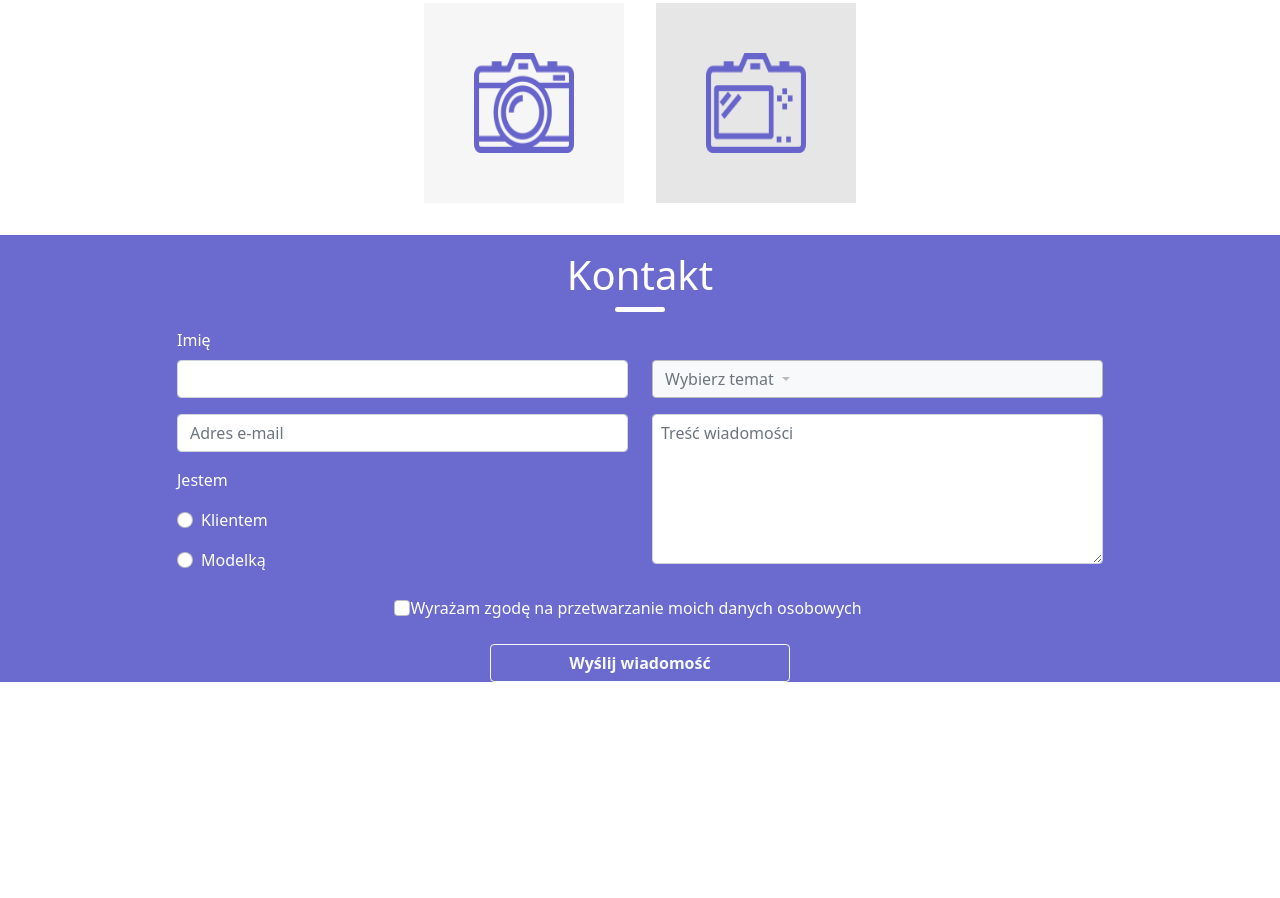
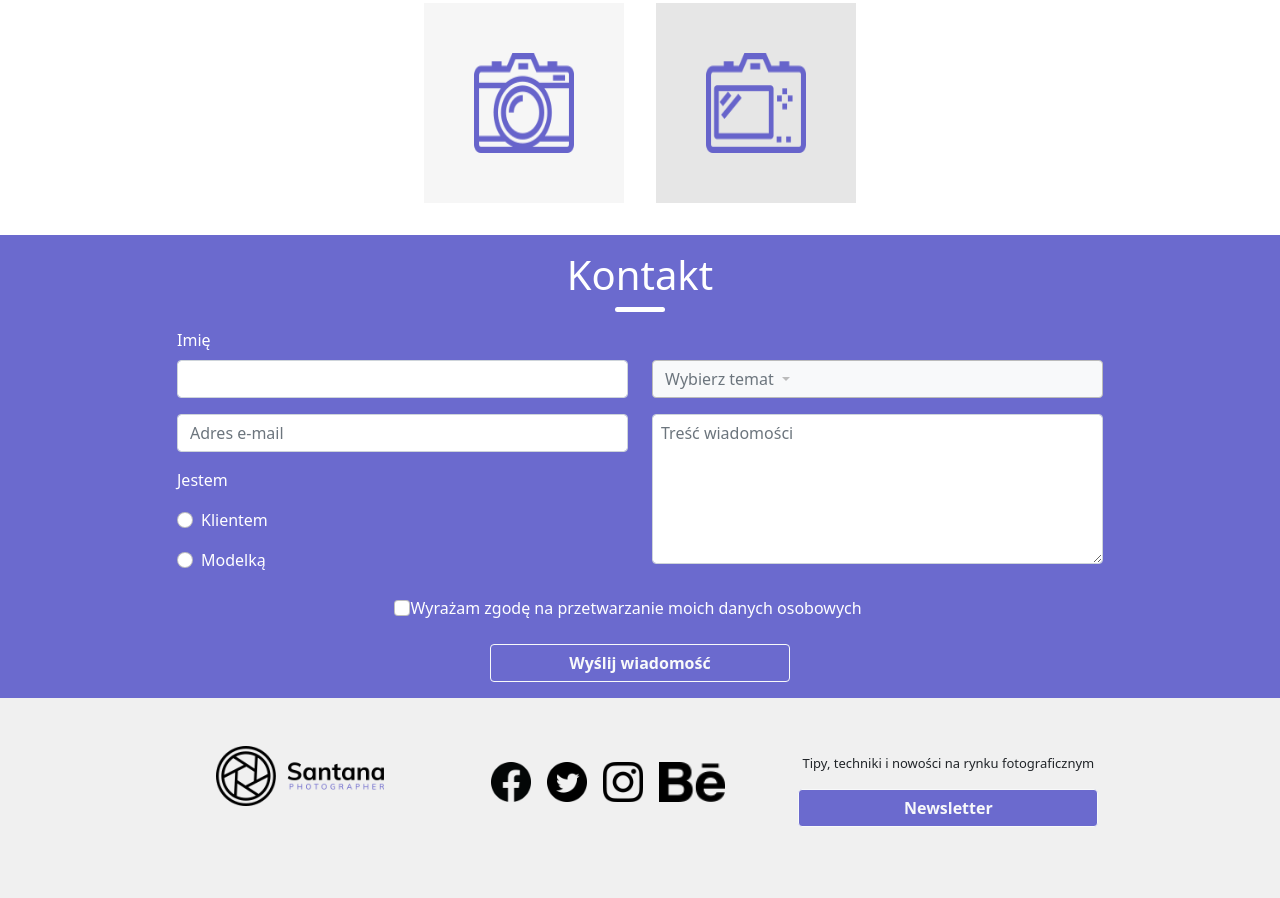
Before and after one commit to OleksiyDrozdov/euro7project, a plain HTML site: page index.html in a window 1280 px wide. Shown: the part 1405-2303 px from the top of the page. Before the commit the page ends 2087 px from the top, so only its background shows below. Drawn offline with nearby package versions, Linux system fonts and the light colour scheme.

Commit message:
add footer

```diff
--- a/css/style.css
+++ b/css/style.css
@@ -44,6 +44,23 @@
     background-color: #ffffff;
 }
 
+.footer {
+    min-height: 200px;
+    background-color: #f0f0f0;
+}
+
+.footer .txt {
+    font-size: 13px;
+}
+
+.footer .logo {
+    height: 60px;
+}
+
+.icon img{
+    height: 40px;
+}
+
 @media (max-width: 480px) {
     .aside-wrap div {
         padding: 20px;
--- a/index.html
+++ b/index.html
@@ -119,12 +119,26 @@
                     <input type="checkbox" class="form-check-input" id="exampleCheck">
                     <label class="form-check-label text-white" for="exampleCheck">Wyrażam zgodę na przetwarzanie moich danych osobowych</label>
             </div>
-            <button type="button" class="btn btn-outline-light col-lg-4 col-8 fw-bold" style="max-width: 300px;">Wyślij wiadomość</button>
+            <button type="button" class="btn btn-outline-light col-lg-4 col-8 fw-bold mb-3" style="max-width: 300px;">Wyślij wiadomość</button>
         </form>
     </div>
-    <footer>
-
-    </footer>
+    <div class="footer pt-5 pb-5">
+        <footer class="container d-flex justify-content-center">
+            <div class="row justify-content-center">
+                <div class="col-lg-3 logo d-flex justify-content-center"><img src="img/logo2.png" alt="logo"></div>
+                <div class="col-lg-4 icon d-flex justify-content-center mt-2">
+                    <img src="img/icon1.png" class="m-2" alt="icon">
+                    <img src="img/icon2.png" class="m-2" alt="icon">
+                    <img src="img/icon3.png" class="m-2" alt="icon">
+                    <img src="img/icon4.png" class="m-2" alt="icon">
+                </div>
+                <div class="col-lg-4 row justify-content-center mt-2">
+                    <p class="txt text-center">Tipy, techniki i nowości na rynku fotograficznym</p>
+                    <button type="button" class="btn btn-outline-light fw-bold" style="width: 300px; background-color: #6b6ace;">Newsletter</button>
+                </div>
+            </div>
+        </footer>
+    </div>
     <script src="https://code.jquery.com/jquery-3.5.1.slim.min.js"
         integrity="sha384-DfXdz2htPH0lsSSs5nCTpuj/zy4C+OGpamoFVy38MVBnE+IbbVYUew+OrCXaRkfj" crossorigin="anonymous">
     </script>
```
Also changed, not shown: img/icon1.png (added), img/icon2.png (added), img/icon3.png (added), img/icon4.png (added), img/logo2.png (added).
